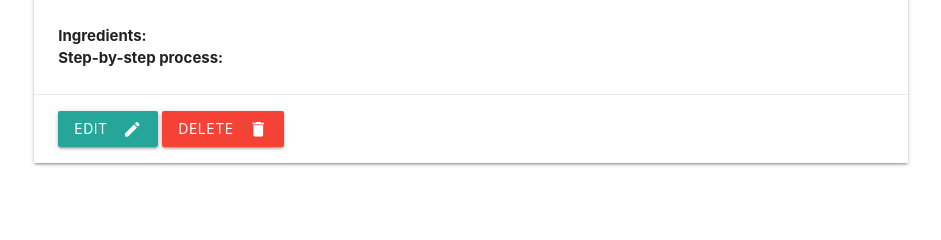
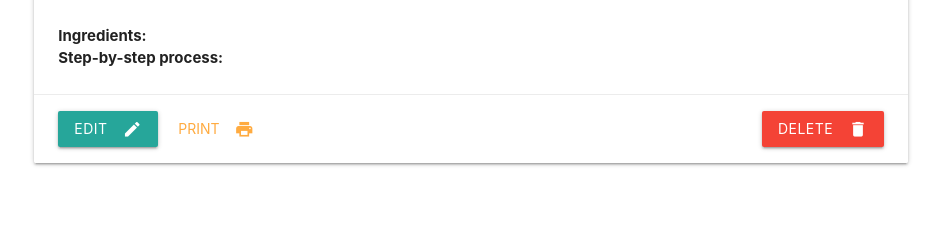
Before and after one commit to arkssheo/py-recipes, a Django app: template pyrecipes/recipes/templates/recipes/recipe_detail.html in a window 1280 px wide. Shown: the part 160-400 px from the top of the page, without its empty margins (169-1110 px from the left). Run offline with Django 3.2, Linux system fonts and the light colour scheme; the template is opened without the code that fills it, so the values that code supplies are empty; some libraries are stand-ins or nearby versions.

Commit message:
add print btn

```diff
--- a/pyrecipes/recipes/templates/recipes/recipe_detail.html
+++ b/pyrecipes/recipes/templates/recipes/recipe_detail.html
@@ -28,7 +28,10 @@
 	      	<a class="btn waves-effect waves-light" href="{% url 'recipes:edit' object.id %}">Edit
 				<i class="material-icons right">edit</i>
 	      	</a>
-	      	<a href="{% url 'recipes:delete' object.id %}" class="btn waves-effect waves-light red" type="submit" name="action">Delete
+	      	<a class="btn-flat waves-effect waves-light" onclick="window.print();return false;">Print
+				<i class="material-icons right">print</i>
+	      	</a>
+	      	<a href="{% url 'recipes:delete' object.id %}" class="btn waves-effect waves-light red right" type="submit" name="action">Delete
 			    <i class="material-icons right">delete</i>
 			</a>
 	    </div>
```
